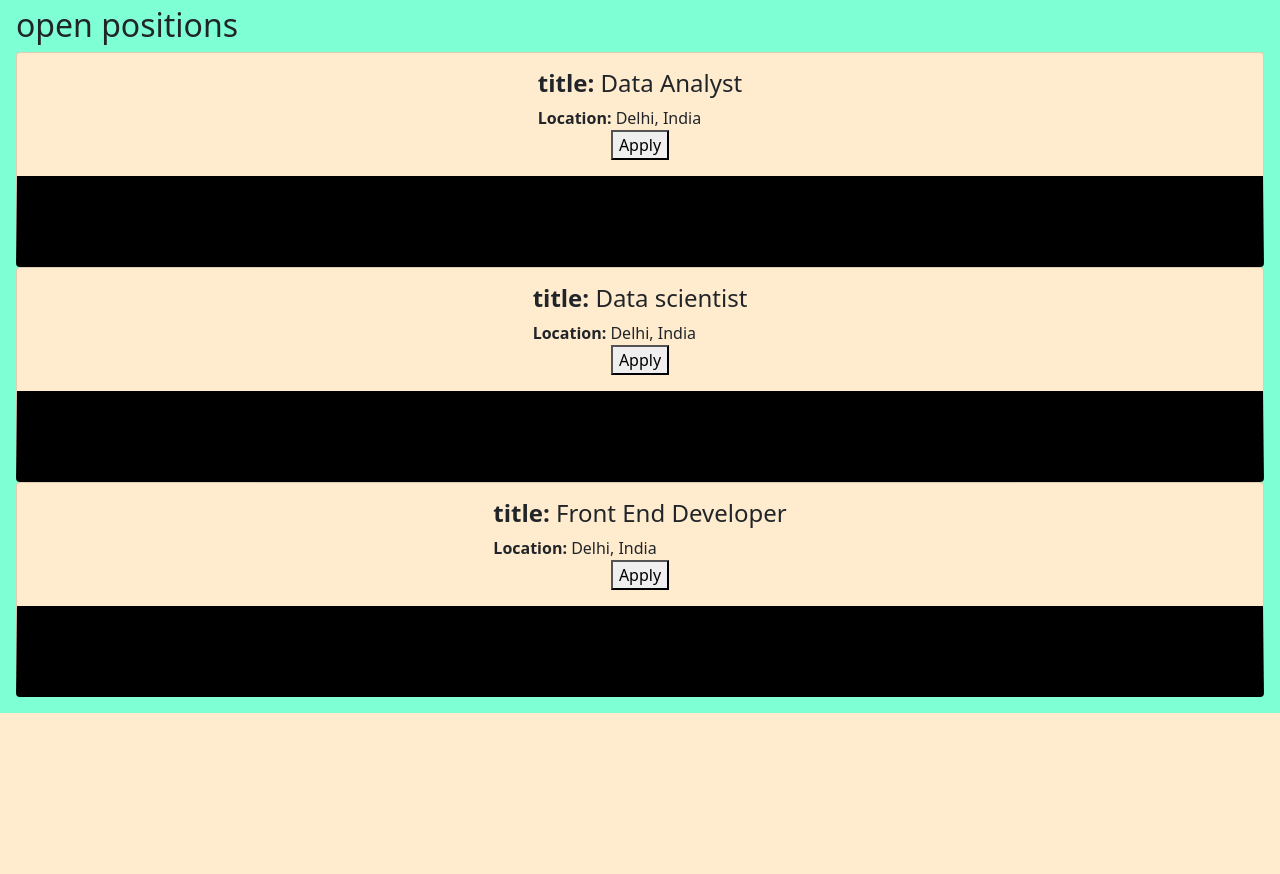
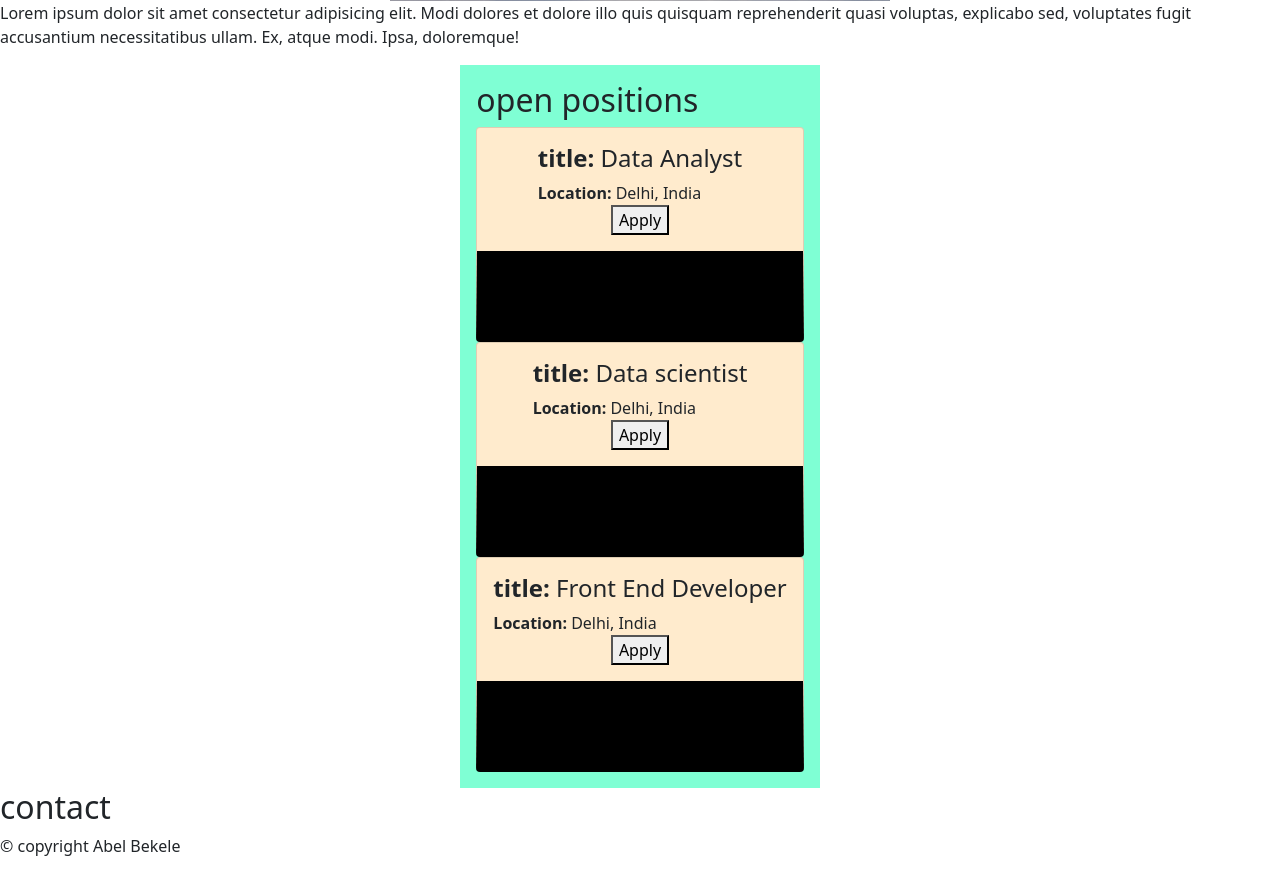
Before and after one commit to switch247/jovian-career-website-v2, a Flask app: page / in a window 1280 px wide. Shown: the part 430-1304 px from the top of the page. Before the commit the page ends 1143 px from the top, so only its background shows below. Run offline with Flask 3, Linux system fonts and the light colour scheme.

Commit message:
picture added

```diff
--- a/templates/home.html
+++ b/templates/home.html
@@ -3,14 +3,16 @@
 <head>
   <title>home</title>
   <link href="https://cdn.jsdelivr.net/npm/bootstrap@5.0.2/dist/css/bootstrap.min.css" rel="stylesheet" integrity="sha384-EVSTQN3/azprG1Anm3QDgpJLIm9Nao0Yz1ztcQTwFspd3yD65VohhpuuCOmLASjC" crossorigin="anonymous">
+  <script src="https://cdn.jsdelivr.net/npm/bootstrap@5.0.2/dist/js/bootstrap.bundle.min.js" integrity="sha384-MrcW6ZMFYlzcLA8Nl+NtUVF0sA7MsXsP1UyJoMp4YLEuNSfAP+JcXn/tWtIaxVXM" crossorigin="anonymous" defer></script>
 </head>
 
 <body>
   <header>
     <h1>{{comp_name}} Careers</h1>
   </header>
+  <main>
   <div>
-    <img src='https://jovian-career-website-1.abelmeaza.repl.co/static/image.png' alt='image'>
+    <img src='static/image.jpg' alt='image' width="500px">
   </div>
   <div class="about">
     <p>Lorem ipsum dolor sit amet consectetur adipisicing elit. Modi dolores et dolore illo quis quisquam reprehenderit
@@ -23,7 +25,28 @@
     {% include 'jobitem.html' %}
     {%endfor %}
   </div>
+</main>
+<footer>
+  <div class="footer-content">
+    <h2>contact</h2>
+    <p>&copy; copyright Abel Bekele</p>
+  </div>
+</footer>
 </body>
-
+<style>
+  header{
+    display: flex;
+    flex-direction: column;
+    justify-content: center;
+    align-items: center;
+  }
+  main{
+    display: flex;
+    flex-direction: column;
+    justify-content: center;
+    align-items: center;
+    width: 100%;
+  }
+</style>
 
 </html>
```
Also changed, not shown: static/image.jpg (added).
